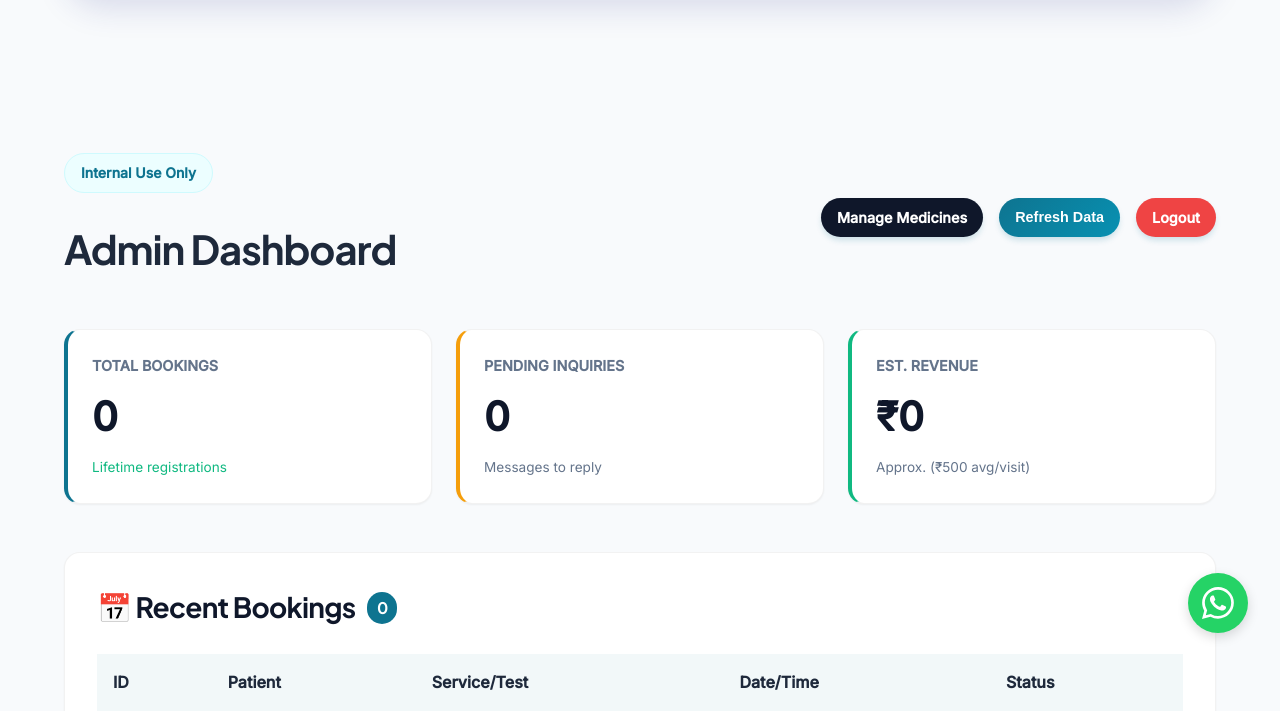
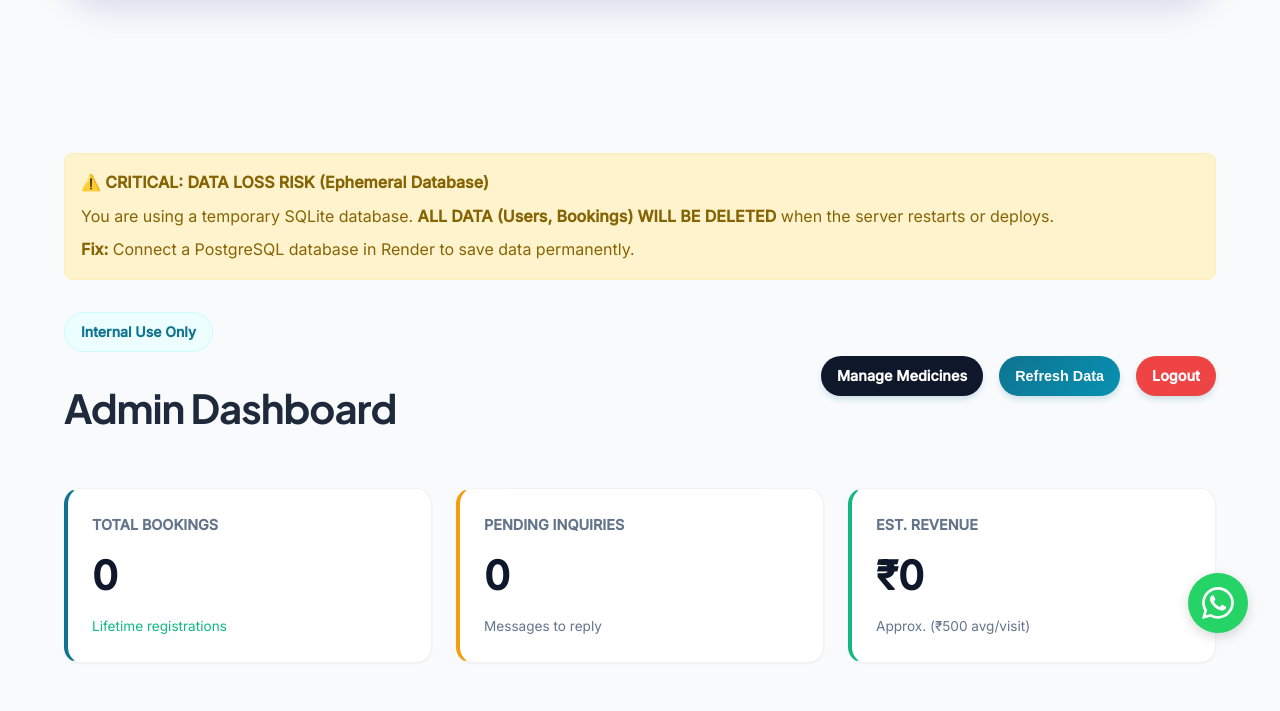
Before and after one commit to Cold-artist/jams-homecare, a Flask app: page /admin in a window 1280 px wide. Shown: the part 135-846 px from the top of the page. Run offline with Flask 3, Linux system fonts and the light colour scheme; the visitor is signed in with stand-in values (Sample User, id 1); data that the repository does not hold is empty.

Commit message:
fix: enable persistent login sessions and warn about sqlite data loss

```diff
--- a/app.py
+++ b/app.py
@@ -810,8 +810,9 @@ def register():
         db.session.add(user)
         db.session.commit()
 
-        # Auto login
-        login_user(user)
+        # Auto login with Persistence
+        login_user(user, remember=True)
+        session.permanent = True
         flash('Account created successfully! Welcome to Jams Homecare.', 'success')
         return redirect(url_for('dashboard'))
 
@@ -832,7 +833,8 @@ def login():
         # User login only
         user = User.query.filter_by(email=form.email.data).first()
         if user and user.check_password(form.password.data):
-            login_user(user)
+            login_user(user, remember=True)
+            session.permanent = True
             flash('Logged in successfully.', 'success')
             next_page = request.args.get('next')
             return redirect(next_page or url_for('dashboard'))
@@ -927,65 +929,7 @@ def debug_config():
     <p><small>If "Keys Found" is empty, Render has NOT loaded any variables. Try Manual Deploy or Restart.</small></p>
     """
 
-@app.route('/test-email')
-def test_email():
-    """Fail-Safe Diagnostic for Render (Prevents Timeout/Blank Page)."""
-    import smtplib, socket, ssl
-
-    # 2-Second Timeout: Forces page to load even if network is blocked
-    TIMEOUT = 2
-
-    username = app.config.get('MAIL_USERNAME', 'MISSING')
-    password_status = 'SET' if app.config.get('MAIL_PASSWORD') else 'MISSING'
-
-    report = [
-        "<html><head><title>Email Diagnostic</title></head><body style='font-family:sans-serif; padding:2rem;'>",
-        "<h1>🚀 Email Diagnostic Report</h1>",
-        f"<p><strong>Config:</strong> User={username}, Password={password_status}</p>",
-        "<hr>"
-    ]
-
-    # Test 1: DNS Resolution (Is Google reachable?)
-    try:
-        ip = socket.gethostbyname('smtp.gmail.com')
-        report.append(f"<p>✅ <strong>DNS Resolved:</strong> {ip}</p>")
-    except Exception as e:
-        report.append(f"<p>❌ <strong>DNS Failed:</strong> {str(e)}</p>")
-
-    # Test 2: Port 587 (TLS)
-    try:
-        report.append(f"<p>Attempting Port 587 (Standard TLS)...</p>")
-        with smtplib.SMTP('smtp.gmail.com', 587, timeout=TIMEOUT) as s:
-            s.ehlo()
-            s.starttls()
-            s.ehlo()
-            s.login(username, app.config.get('MAIL_PASSWORD'))
-            s.sendmail(username, username, f"Subject: Test 587\n\nSuccess")
-        report.append("<h3 style='color:green'>✅ Port 587 SUCCESS! (Email Sent)</h3>")
-    except Exception as e:
-        err = str(e)
-        if "Authentication" in err or "(535" in err:
-             report.append(f"<h3 style='color:red'>❌ Authentication Failed (Check App Password)</h3>")
-        else:
-             report.append(f"<p style='color:orange'>⚠️ Port 587 Failed: {err}</p>")
-
-    # Test 3: Port 465 (SSL)
-    try:
-        report.append(f"<p>Attempting Port 465 (Secure SSL)...</p>")
-        context = ssl.create_default_context()
-        with smtplib.SMTP_SSL('smtp.gmail.com', 465, context=context, timeout=TIMEOUT) as s:
-            s.login(username, app.config.get('MAIL_PASSWORD'))
-            s.sendmail(username, username, f"Subject: Test 465\n\nSuccess")
-        report.append("<h3 style='color:green'>✅ Port 465 SUCCESS! (Email Sent)</h3>")
-    except Exception as e:
-        err = str(e)
-        if "Authentication" in err or "(535" in err:
-             report.append(f"<h3 style='color:red'>❌ Authentication Failed (Check App Password)</h3>")
-        else:
-             report.append(f"<p style='color:orange'>⚠️ Port 465 Failed: {err}</p>")
-
-    report.append("</body></html>")
-    return "".join(report)
+    return status
 
 @app.route('/health_check')
 def health_check():
@@ -1068,7 +1012,11 @@ def admin_dashboard():
 
     bookings = Booking.query.order_by(Booking.created_at.desc()).all()
     inquiries = Inquiry.query.order_by(Inquiry.created_at.desc()).all()
-    return render_template('admin.html', bookings=bookings, inquiries=inquiries)
+
+    # Check for SQLite (Ephemeral DB Risk)
+    is_sqlite = app.config.get('SQLALCHEMY_DATABASE_URI', '').startswith('sqlite:')
+
+    return render_template('admin.html', bookings=bookings, inquiries=inquiries, is_sqlite=is_sqlite)
 
 @app.route('/admin/medicines')
 def admin_medicines():
--- a/templates/admin.html
+++ b/templates/admin.html
@@ -5,6 +5,17 @@
 {% block content %}
 <section style="padding: 8rem 0 6rem; background: #f8fafc; min-height: 100vh;">
     <div class="container">
+
+        {% if is_sqlite %}
+        <div
+            style="background: #fff3cd; color: #856404; padding: 1rem; margin-bottom: 2rem; border: 1px solid #ffeeba; border-radius: 8px;">
+            <p style="margin: 0; font-weight: bold;">⚠️ CRITICAL: DATA LOSS RISK (Ephemeral Database)</p>
+            <p style="margin: 0.5rem 0;">You are using a temporary SQLite database. <strong>ALL DATA (Users, Bookings)
+                    WILL BE DELETED</strong> when the server restarts or deploys.</p>
+            <p style="margin: 0;"><strong>Fix:</strong> Connect a PostgreSQL database in Render to save data
+                permanently.</p>
+        </div>
+        {% endif %}
 
         <div style="display: flex; justify-content: space-between; align-items: center; margin-bottom: 3rem;">
             <div>
```
